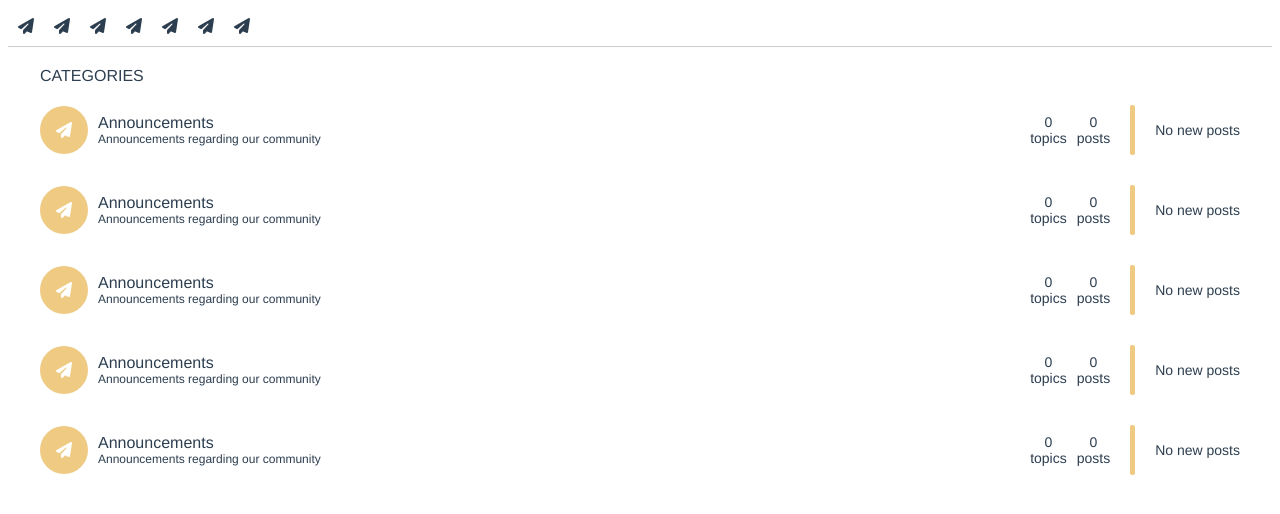
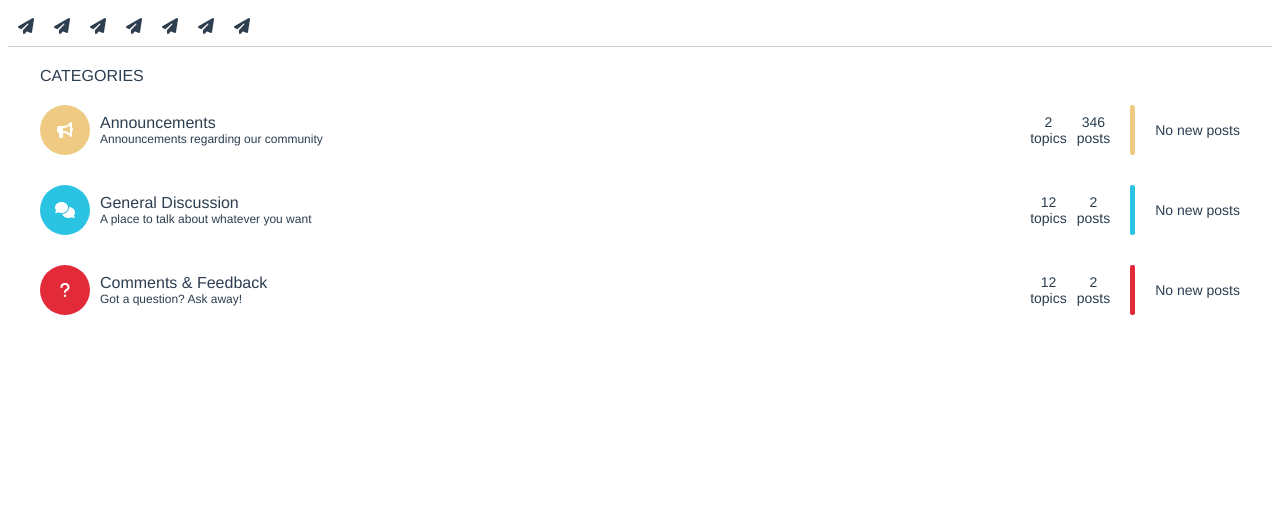
Before and after one commit to KristijanJ/vue-forum, a Vue app: page / in a window 1280 px wide. Shown: the top 514 px of the page. Built offline with nearby package versions, Linux system fonts and the light colour scheme.

Commit message:
mock data

```diff
--- a/src/App.vue
+++ b/src/App.vue
@@ -4,11 +4,18 @@
         <div class="page-header">
             CATEGORIES
         </div>
-        <forum-board v-for="i in 5" :key="i" class="m-30-b" />
+        <forum-board
+            v-for="(forumBoard, index) in forumBoards"
+            :key="index"
+            class="m-30-b"
+            :forum-board="forumBoard"
+        />
     </div>
 </template>
 
 <script>
+import forumBoardsMockData from './assets/mocks/forumBoardsMockData';
+
 import NavBar from './components/NavBar.vue';
 import ForumBoard from './components/ForumBoard.vue';
 
@@ -17,6 +24,11 @@ export default {
     components: {
         NavBar,
         ForumBoard
+    },
+    data () {
+        return {
+            forumBoards: forumBoardsMockData
+        };
     }
 };
 </script>
--- /dev/null
+++ b/src/assets/mocks/forumBoardsMockData.js
@@ -0,0 +1,29 @@
+export default [
+    {
+        title: 'Announcements',
+        description: 'Announcements regarding our community',
+        topics: 2,
+        posts: 346,
+        lastestPost: null,
+        icon: 'fas fa-bullhorn',
+        iconColor: '#eeca82'
+    },
+    {
+        title: 'General Discussion',
+        description: 'A place to talk about whatever you want',
+        topics: 12,
+        posts: 2,
+        lastestPost: null,
+        icon: 'fas fa-comments',
+        iconColor: '#2ac3e2'
+    },
+    {
+        title: 'Comments & Feedback',
+        description: 'Got a question? Ask away!',
+        topics: 12,
+        posts: 2,
+        lastestPost: null,
+        icon: 'fas fa-question',
+        iconColor: '#e22a39'
+    }
+];
--- a/src/components/ForumBoard.vue
+++ b/src/components/ForumBoard.vue
@@ -1,25 +1,25 @@
 <template>
     <div class="forum-board-wrapper">
         <div class="forum-board-icon m-10-r">
-            <i class="fas fa-paper-plane" />
+            <i :class="forumBoard.icon" />
         </div>
 
         <div class="forum-board-info">
             <div class="forum-board-title">
-                Announcements
+                {{ forumBoard.title }}
             </div>
             <div class="forum-board-description">
-                Announcements regarding our community
+                {{ forumBoard.description }}
             </div>
         </div>
 
         <div class="forum-board-data">
             <div class="forum-board-data-item m-10-r">
-                <span class="forum-board-data-item-num">0</span>
+                <span class="forum-board-data-item-num">{{ forumBoard.topics }}</span>
                 <span class="forum-board-data-item-text">topics</span>
             </div>
             <div class="forum-board-data-item">
-                <span class="forum-board-data-item-num">0</span>
+                <span class="forum-board-data-item-num">{{ forumBoard.posts }}</span>
                 <span class="forum-board-data-item-text">posts</span>
             </div>
         </div>
@@ -34,7 +34,18 @@
 
 <script>
 export default {
-    name: 'ForumBoard'
+    name: 'ForumBoard',
+    props: {
+        forumBoard: {
+            type: Object,
+            required: true
+        }
+    },
+    computed: {
+        iconColor () {
+            return this.forumBoard.iconColor;
+        }
+    }
 };
 </script>
 
@@ -44,12 +55,13 @@ export default {
     align-items: center;
 }
 .forum-board-icon {
-    background: #eeca82;
+    background: v-bind(iconColor);
     display: flex;
     justify-content: center;
     align-items: center;
-    padding: 16px;
     border-radius: 50%;
+    width: 50px;
+    height: 50px;
     color: #ffffff;
 }
 .forum-board-title {
@@ -72,7 +84,7 @@ export default {
     height: 50px;
     width: 5px;
     border-radius: 2px;
-    background: #eeca82;
+    background: v-bind(iconColor);
     margin: 0 20px;
 }
 .forum-board-latest-post {
```
